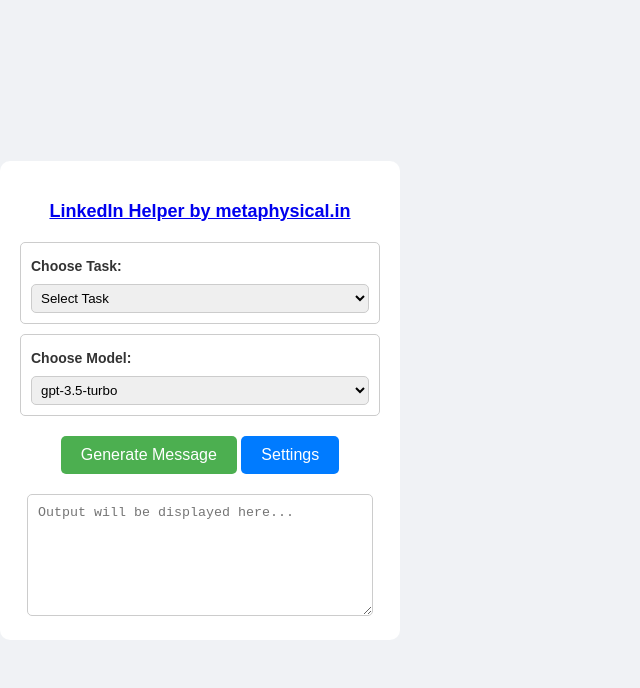
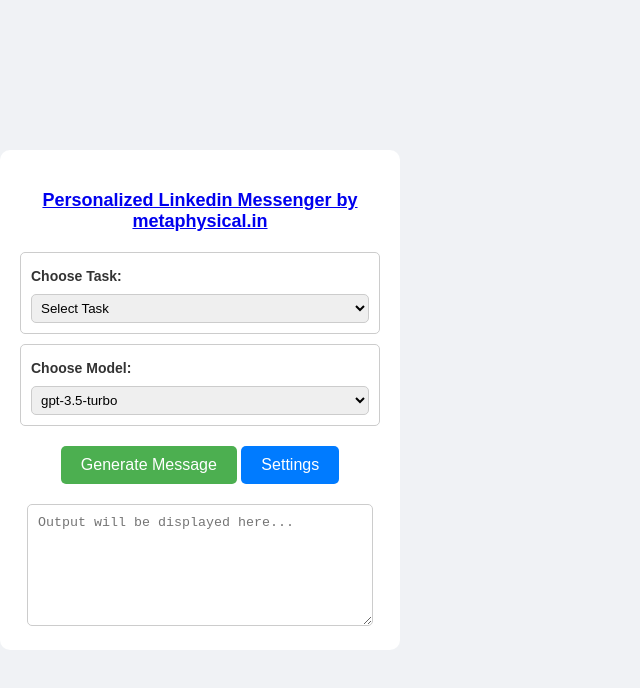
Before and after one commit to vedantk1/Metaphysical-Personalized-Linkedin-Messenger, a website built with webpack: page popup.html in a window 1280 px wide. Shown: the whole page, without its empty margins (0-640 px from the left). Built offline with nearby package versions, Linux system fonts and the light colour scheme.

Commit message:
repository and tool name changed

```diff
--- a/popup.html
+++ b/popup.html
@@ -1,12 +1,12 @@
 <!DOCTYPE html>
 <html>
 <head>
-  <title>LinkedIn Helper</title>
+  <title>Personalized Linkedin Messenger by Metaphysical.in</title>
   <link rel="stylesheet" type="text/css" href="styles.css">
 </head>
 <body>
   <div class="container">
-    <h1><a href="https://metaphysical.in">LinkedIn Helper by metaphysical.in</a></h1>
+    <h1><a href="https://metaphysical.in">Personalized Linkedin Messenger by metaphysical.in</a></h1>
 
 
     <div class="input-group">
```
Also changed, not shown: settings.html (+1 -1 lines), README.md, manifest.json.
